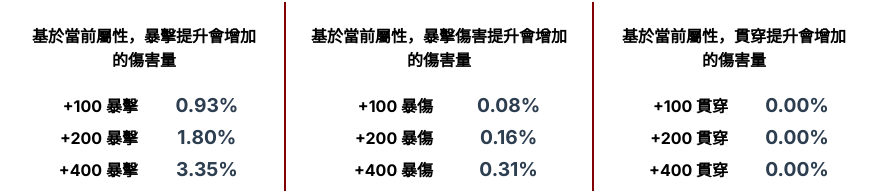
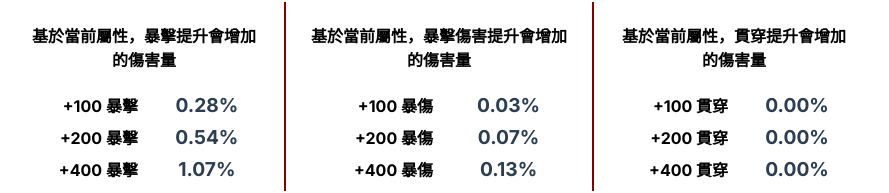
Before and after one commit to Liyobor/bns_tool, a Vue app in the folder website/: page /stats in a window 1280 px wide. Shown: the part 594-787 px from the top of the page, without its empty margins (201-1090 px from the left). Built offline with nearby package versions, Linux system fonts and the light colour scheme.

Commit message:
update calc formula

```diff
--- a/website/src/views/StatsCalculator.vue
+++ b/website/src/views/StatsCalculator.vue
@@ -7,7 +7,7 @@
     </div>
 
     <div class="level-info">
-      <strong>適用等級:</strong> 55
+      <strong>適用等級:</strong> 60
     </div>
 
     <div class="main-content">
@@ -279,18 +279,31 @@ export default {
     },
     calculateCriticalRate(points) {
       if (points <= 0) return 1;
+
+      // level 60
+      return ((0.9968 * 100 * points) / (8922.5043 + points)) + 1;
+      // level 55
       return ((0.9785 * 100 * points) / (2509.9756 + points)) + 1;
     },
     calculateCriticalDamage(points) {
       if (points <= 0) return 125;
+      // level 60
+      return (((2.8969 * points) / (8377.3824 + points)) + 1.25) * 100;
+      // level 55
       return (((2.9262 * points) / (3371.1439 + points)) + 1.25) * 100;
     },
     calculateAccuracy(points) {
       if (points <= 0) return 85;
+      // level 60
+      return (((95.5467 * points) / (6294.5977 + points)) / 100 + 0.85) * 100;
+      // level 55
       return (((96.16 * points) / (820.5 + points)) / 100 + 0.85) * 100;
     },
     calculatePiercing(points) {
       if (points <= 0) return 0;
+      // level 60
+      return (0.942788 * points) / (10665.5022 + points) * 100;
+      // level 55
       return (0.942 * points) / (3070.3849 + points) * 100;
     }
   }
```
